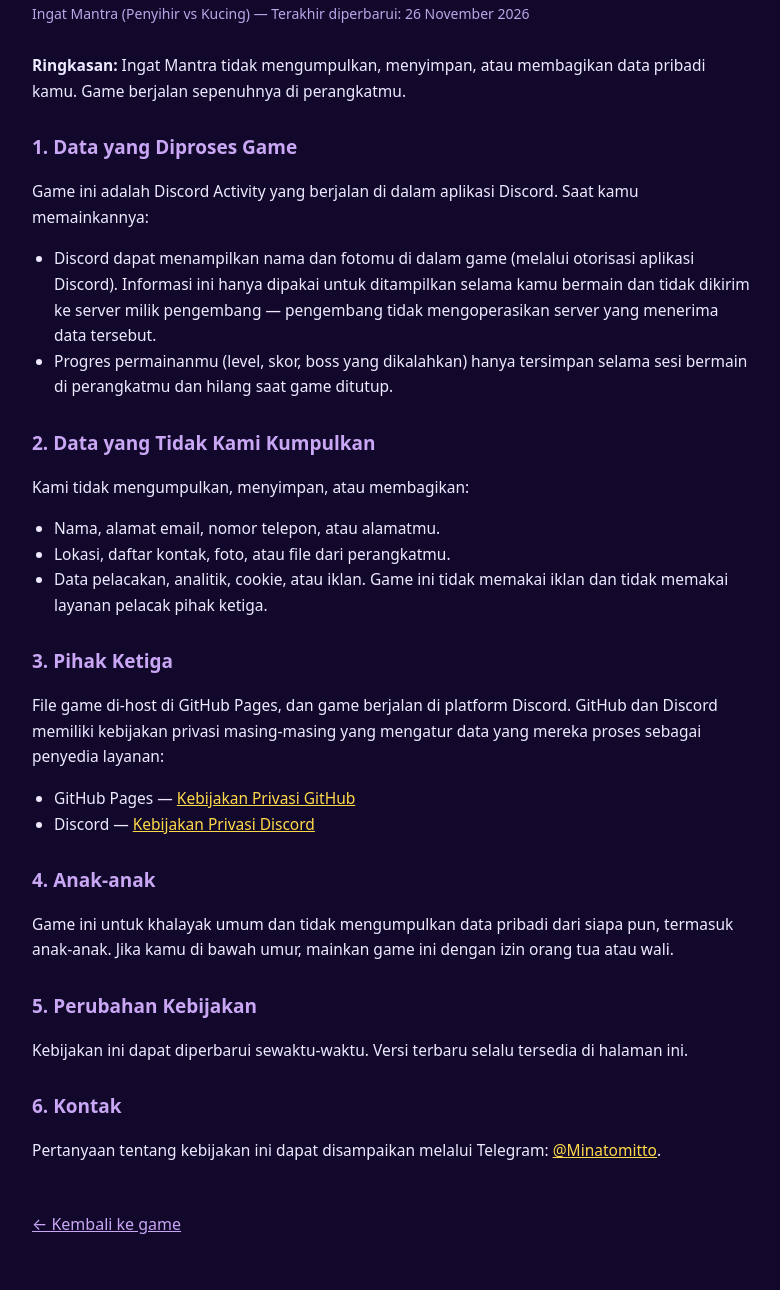
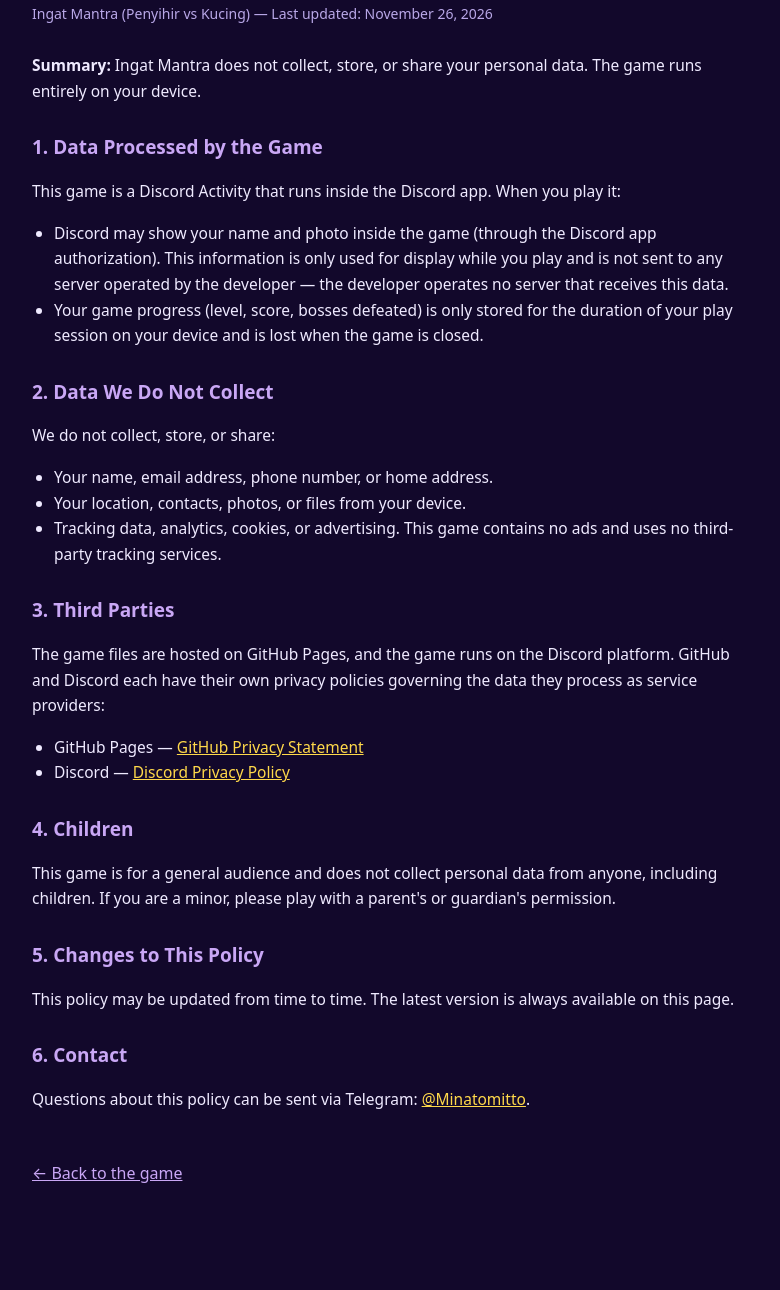
Before and after one commit to Mittominato/Mittominato.github.io, a plain HTML site: page privacy.html in a window 1280 px wide. Shown: the part 90-1380 px from the top of the page, without its empty margins (248-1028 px from the left). After the commit the page ends 1341 px from the top, so only its background shows below. Drawn offline with Linux system fonts and the light colour scheme.

Commit message:
Update privacy.html

```diff
--- a/privacy.html
+++ b/privacy.html
@@ -1,9 +1,9 @@
 <!DOCTYPE html>
-<html lang="id">
+<html lang="en">
 <head>
 <meta charset="utf-8">
 <meta name="viewport" content="width=device-width, initial-scale=1">
-<title>Kebijakan Privasi — Ingat Mantra</title>
+<title>Privacy Policy — Ingat Mantra</title>
 <style>
   body { margin: 0; font-family: system-ui, -apple-system, "Segoe UI", sans-serif; background: #12082b; color: #efeaff; line-height: 1.65; }
   main { max-width: 720px; margin: 0 auto; padding: 32px 20px 64px; }
@@ -18,43 +18,43 @@
 </head>
 <body>
 <main>
-<h1>Kebijakan Privasi</h1>
-<p class="updated">Ingat Mantra (Penyihir vs Kucing) — Terakhir diperbarui: 26 November 2026</p>
+<h1>Privacy Policy</h1>
+<p class="updated">Ingat Mantra (Penyihir vs Kucing) — Last updated: November 26, 2026</p>
 
-<p><strong>Ringkasan:</strong> Ingat Mantra tidak mengumpulkan, menyimpan, atau membagikan data pribadi kamu. Game berjalan sepenuhnya di perangkatmu.</p>
+<p><strong>Summary:</strong> Ingat Mantra does not collect, store, or share your personal data. The game runs entirely on your device.</p>
 
-<h2>1. Data yang Diproses Game</h2>
-<p>Game ini adalah Discord Activity yang berjalan di dalam aplikasi Discord. Saat kamu memainkannya:</p>
+<h2>1. Data Processed by the Game</h2>
+<p>This game is a Discord Activity that runs inside the Discord app. When you play it:</p>
 <ul>
-  <li>Discord dapat menampilkan nama dan fotomu di dalam game (melalui otorisasi aplikasi Discord). Informasi ini hanya dipakai untuk ditampilkan selama kamu bermain dan tidak dikirim ke server milik pengembang — pengembang tidak mengoperasikan server yang menerima data tersebut.</li>
-  <li>Progres permainanmu (level, skor, boss yang dikalahkan) hanya tersimpan selama sesi bermain di perangkatmu dan hilang saat game ditutup.</li>
+  <li>Discord may show your name and photo inside the game (through the Discord app authorization). This information is only used for display while you play and is not sent to any server operated by the developer — the developer operates no server that receives this data.</li>
+  <li>Your game progress (level, score, bosses defeated) is only stored for the duration of your play session on your device and is lost when the game is closed.</li>
 </ul>
 
-<h2>2. Data yang Tidak Kami Kumpulkan</h2>
-<p>Kami tidak mengumpulkan, menyimpan, atau membagikan:</p>
+<h2>2. Data We Do Not Collect</h2>
+<p>We do not collect, store, or share:</p>
 <ul>
-  <li>Nama, alamat email, nomor telepon, atau alamatmu.</li>
-  <li>Lokasi, daftar kontak, foto, atau file dari perangkatmu.</li>
-  <li>Data pelacakan, analitik, cookie, atau iklan. Game ini tidak memakai iklan dan tidak memakai layanan pelacak pihak ketiga.</li>
+  <li>Your name, email address, phone number, or home address.</li>
+  <li>Your location, contacts, photos, or files from your device.</li>
+  <li>Tracking data, analytics, cookies, or advertising. This game contains no ads and uses no third-party tracking services.</li>
 </ul>
 
-<h2>3. Pihak Ketiga</h2>
-<p>File game di-host di GitHub Pages, dan game berjalan di platform Discord. GitHub dan Discord memiliki kebijakan privasi masing-masing yang mengatur data yang mereka proses sebagai penyedia layanan:</p>
+<h2>3. Third Parties</h2>
+<p>The game files are hosted on GitHub Pages, and the game runs on the Discord platform. GitHub and Discord each have their own privacy policies governing the data they process as service providers:</p>
 <ul>
-  <li>GitHub Pages — <a href="https://docs.github.com/en/site-policy/privacy-policies/github-privacy-statement">Kebijakan Privasi GitHub</a></li>
-  <li>Discord — <a href="https://discord.com/privacy">Kebijakan Privasi Discord</a></li>
+  <li>GitHub Pages — <a href="https://docs.github.com/en/site-policy/privacy-policies/github-privacy-statement">GitHub Privacy Statement</a></li>
+  <li>Discord — <a href="https://discord.com/privacy">Discord Privacy Policy</a></li>
 </ul>
 
-<h2>4. Anak-anak</h2>
-<p>Game ini untuk khalayak umum dan tidak mengumpulkan data pribadi dari siapa pun, termasuk anak-anak. Jika kamu di bawah umur, mainkan game ini dengan izin orang tua atau wali.</p>
+<h2>4. Children</h2>
+<p>This game is for a general audience and does not collect personal data from anyone, including children. If you are a minor, please play with a parent's or guardian's permission.</p>
 
-<h2>5. Perubahan Kebijakan</h2>
-<p>Kebijakan ini dapat diperbarui sewaktu-waktu. Versi terbaru selalu tersedia di halaman ini.</p>
+<h2>5. Changes to This Policy</h2>
+<p>This policy may be updated from time to time. The latest version is always available on this page.</p>
 
-<h2>6. Kontak</h2>
-<p>Pertanyaan tentang kebijakan ini dapat disampaikan melalui Telegram: <a href="https://t.me/Minatomitto">@Minatomitto</a>.</p>
+<h2>6. Contact</h2>
+<p>Questions about this policy can be sent via Telegram: <a href="https://t.me/Minatomitto">@Minatomitto</a>.</p>
 
-<a class="back" href="https://mittominato.github.io/">← Kembali ke game</a>
+<a class="back" href="https://mittominato.github.io/">← Back to the game</a>
 </main>
 </body>
 </html>
```
